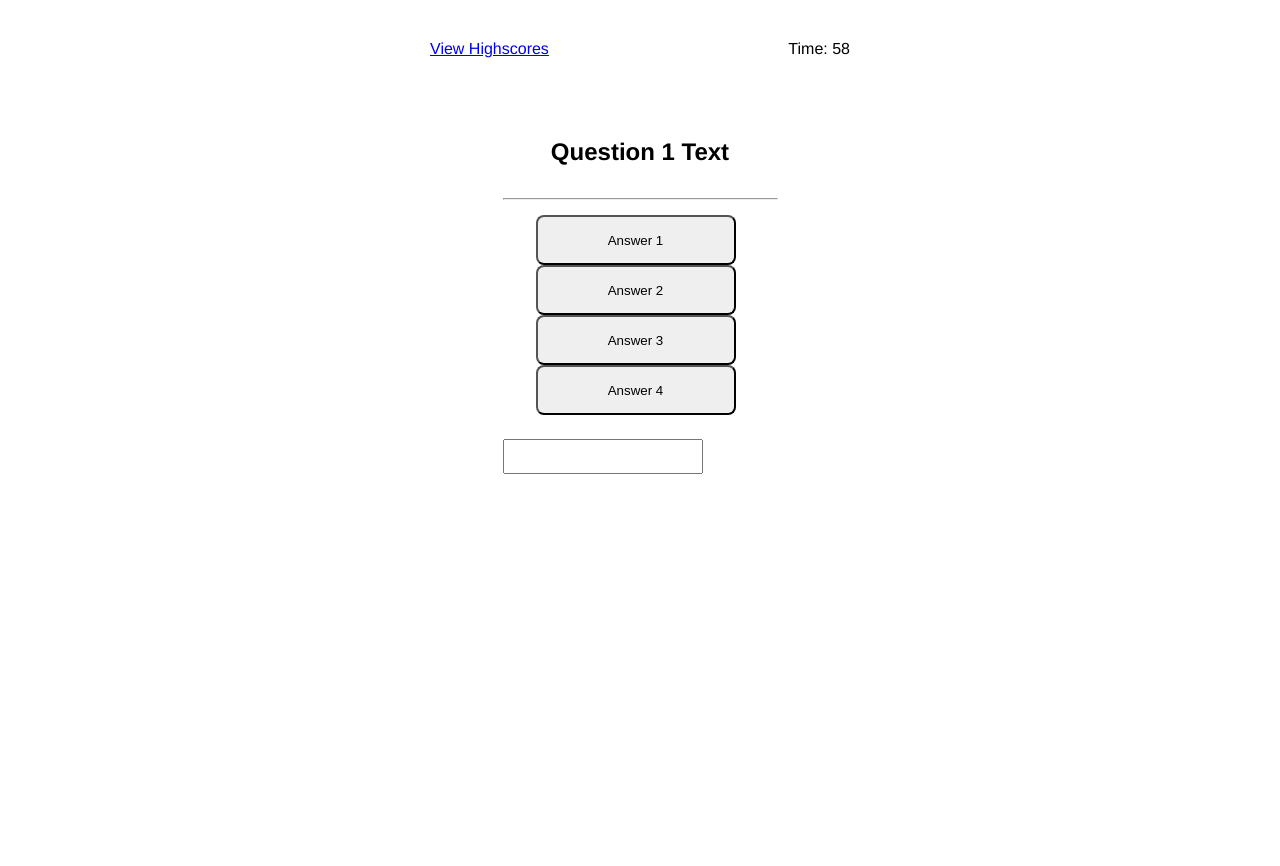
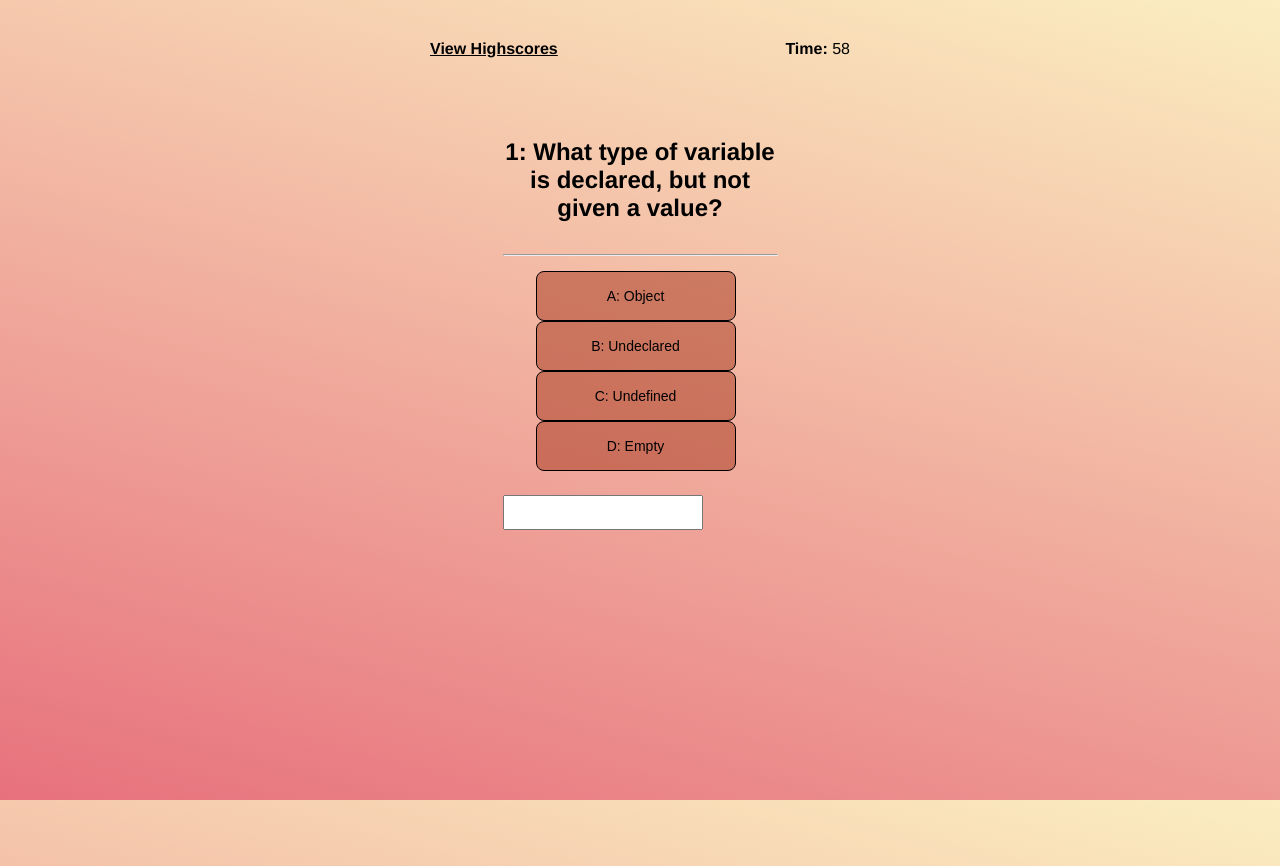
Before and after one commit to aMcCode/code_quiiz_amcn, a plain HTML site: page index.html in a window 1280 px wide. Both pictures are taken after a click on the button "Start the Quiz". Before the commit the page ends 810 px from the top, so only its background shows below. Drawn offline with Linux system fonts and the light colour scheme.

Commit message:
final updates

```diff
--- a/assets/css/hsStyle.css
+++ b/assets/css/hsStyle.css
@@ -4,13 +4,12 @@
     box-sizing: border-box;
 }
 
-/* :root {
-    --primary-color: hsla(11, 70%, 38%, 1);
-    --secondary-color: hsla(7, 97%, 86%, 1);
-    --tertiary-color: #39a6b2;
-    --filler-color:hsla(60, 60%, 99%, 1);
-    --olive: hsla(62, 59%, 30%, 1);
-} */
+:root {
+    --prim-bkgrnd: rgba(231,113,125,1);
+    --sec-bkgrnd: rgba(251,238,193,1);
+    --primary-color: hsla(11, 70%, 38%, .5);
+    --primary-color-full: hsla(11, 70%, 38%, 1);
+}
 
 html {
     height: 100%;
@@ -20,6 +19,16 @@ body {
     min-height: 100%;
     font-family: Helvetica, Arial, sans-serif;
     min-width: 100%;
+    background: linear-gradient(15deg, var(--prim-bkgrnd) 0%, var(--sec-bkgrnd) 100%);
+    background-repeat: no-repeat;
+    background-attachment: fixed;
+}
+
+main {
+  width: auto;
+  height: auto;
+  margin: 0 auto;
+  padding: 10px;
 }
 
 #wrapper-div {
@@ -30,14 +39,13 @@ body {
     display: flex;
     flex-direction: column;
     max-width: 300px;
-
 }
 
 header {
     display: flex;
     flex-direction: column;
     justify-content: space-between;
-    padding: 10vh 10vh 10vh 10vh;
+    padding: 10vh 0 3vh 0;
 }
 
 h1 {
@@ -52,6 +60,33 @@ hr {
 
 .row-wrapper {
     display: flex;
-    justify-content: center;
+    /* justify-content: center; */
     flex-wrap: nowrap;
 }
+
+.highScoreHeaderInput {
+    font-weight: bold;
+}
+
+.highScoreHeaderInput, .highScoreInput {
+    border-style: none;
+    background:none;
+    width: 75px;
+}
+
+#restartBtn {
+  background-color: var(--primary-color);
+  border-radius: 8px;
+  border-style: none;
+  color: #FFFFFF;
+  font-size: 14px;
+  font-weight: 500;
+  height: 40px;
+  padding: 10px 16px;
+  margin-top: 3vh;
+}
+
+#restartBtn:hover,
+#restartBtn:focus {
+    background: var(--primary-color-full);
+}
--- a/assets/css/styles.css
+++ b/assets/css/styles.css
@@ -4,13 +4,14 @@
     box-sizing: border-box;
 }
 
-/* :root {
-    --primary-color: hsla(11, 70%, 38%, 1);
-    --secondary-color: hsla(7, 97%, 86%, 1);
-    --tertiary-color: #39a6b2;
-    --filler-color:hsla(60, 60%, 99%, 1);
-    --olive: hsla(62, 59%, 30%, 1);
-} */
+:root {
+    --prim-bkgrnd: rgba(231,113,125,1);
+    --sec-bkgrnd: rgba(251,238,193,1);
+
+    --primary-color: hsla(11, 70%, 38%, .5);
+    --primary-color-full: hsla(11, 70%, 38%, 1);
+
+}
 
 html {
     height: 100%;
@@ -21,11 +22,15 @@ body {
     margin: auto;
     font-family: Helvetica, Arial, sans-serif;
     max-width: 500px;
+    background: linear-gradient(15deg, var(--prim-bkgrnd) 0%, var(--sec-bkgrnd) 100%);
+    background-repeat: no-repeat;
+    background-attachment: fixed;
 }
 
 header {
     display: flex;
     justify-content: space-between;
+    flex-wrap: wrap;
     padding: 5vh 5vh 0 5vh;
 }
 
@@ -33,8 +38,59 @@ header {
     margin-bottom: 5vh;
 }
 
+a {
+    font-weight: bold;
+    color: black;
+}
+
+a:hover {
+    color: var(--primary-color-full);
+}
+
+#timer-p {
+    font-weight: bold;
+}
+
+#timer {
+    font-weight: 100;
+}
+
+
 h1 {
     margin-bottom: 4vh;
+    font-weight: bold;
+}
+
+.button {
+  background-color: var(--primary-color);
+  border-radius: 8px;
+  border-style: none;
+  color: #FFFFFF;
+  font-size: 14px;
+  font-weight: 500;
+  height: 40px;
+  padding: 10px 16px;
+}
+
+.button:hover,
+.button:focus {
+    background: var(--primary-color-full);
+}
+
+.response-btn {
+  background-color: var(--primary-color);
+  border-radius: 8px;
+  border-style: solid;
+  border-width: .25px;
+  color: black;
+  font-size: 14px;
+  font-weight: 500;
+  height: 40px;
+  padding: 10px 16px;
+}
+
+.response-btn:hover {
+    background: #fbeec1;
 }
 
 #response-div hr {
--- a/assets/js/script.js
+++ b/assets/js/script.js
@@ -14,58 +14,60 @@ var response1, response2, response3, response4;
 var score = 0;
 var highScoresBtn = document.querySelector("#high-score-button");
 var startOverBtn = document.querySelector("#startover-button");
+var score_input = document.querySelector("#score");
+var initials_input = document.querySelector("#init");
 
 var questions = [
   {
-    question: "Question 1 Text",
+    question: "1: What type of variable is declared, but not given a value?",
     possible_reponses: {
-      1: "Answer 1",
-      2: "Answer 2",
-      3: "Answer 3",
-      4: "Answer 4",
+      1: "A: Object",
+      2: "B: Undeclared",
+      3: "C: Undefined",
+      4: "D: Empty"
     },
-    correct_response: 1,
+    correct_response: 3
   },
   {
-    question: "Question 2 Text",
+    question: "2: Which operator is used to assign value to a variable?",
     possible_reponses: {
-      1: "Answer 1",
-      2: "Answer 2",
-      3: "Answer 3",
-      4: "Answer 4",
+      1: "A: <",
+      2: "B: =",
+      3: "C: ===",
+      4: "D: =="
     },
-    correct_response: 2,
+    correct_response: 2
   },
   {
-    question: "Question 3 Text",
+    question: "3: What is the correct syntax for adding to local storage?",
     possible_reponses: {
-      1: "Answer 1",
-      2: "Answer 2",
-      3: "Answer 3",
-      4: "Answer 4",
+      1: "A: localStorage\n.setItem(<objectName>)",
+      2: "B: localStorage\n.SetItem(<objectName>)",
+      3: "C: localStorage\n.getItem(<objectName>)",
+      4: "D: localStorage\n.GetItem(<objectName>)"
     },
-    correct_response: 3,
+    correct_response: 1
   },
   {
-    question: "Question 4 Text",
+    question: "4: Which of the following values is falsey?",
     possible_reponses: {
-      1: "Answer 1",
-      2: "Answer 2",
-      3: "Answer 3",
-      4: "Answer 4",
+      1: "A: 0",
+      2: "B: NaN",
+      3: "C: undefined",
+      4: "D: All of the Above"
     },
-    correct_response: 4,
+    correct_response: 4
   },
   {
-    question: "Question 5 Text",
+    question: "5: Which of the following is NOT true about anonymous functions?",
     possible_reponses: {
-      1: "Answer 1",
-      2: "Answer 2",
-      3: "Answer 3",
-      4: "Answer 4",
+      1: "A: Have no name",
+      2: "B: Can't be assigned to variables",
+      3: "C: Can't be called from other functions",
+      4: "D: Can't be arguments"
     },
-    correct_response: 4,
-  },
+    correct_response: 4
+  }
 ];
 
 var userResponses = [];
@@ -77,7 +79,10 @@ var startTimer = function () {
     var curTime = document.getElementById("timer").innerText;
     var curTimeNum = !isNaN(curTime) ? Number(curTime) : 0;
     var updatedTime = curTimeNum - subtractTime;
-    document.getElementById("timer").innerText = updatedTime.toString();
+    if(updatedTime <= 0)
+        document.getElementById("timer").innerText = "Out of Time";
+    else
+        document.getElementById("timer").innerText = updatedTime.toString();
   }, 1000);
 };
 
@@ -86,7 +91,10 @@ var manage_element_visi = function (element_list, doHide) {
     elem = element_list[i];
 
     if (doHide) elem.hidden = true;
-    else elem.style.visibility = "visible";
+    else {
+        elem.hidden = false;
+        elem.style.visibility = "visible";
+    }
   }
 };
 
@@ -102,10 +110,9 @@ var calcAndSaveScore = function () {
   for (var i = 0; i < userResponses.length; i++)
     if (userResponses[i].resl === true) correctCount++;
 
-  /* only 10 questions */
-  score = correctCount * 10;
+  /* only 5 questions */
+  score = correctCount * 20;
 
-  var score_input = document.querySelector("#score");
   score_input.value = score;
   score_input.readOnly = true;
 };
@@ -125,21 +132,19 @@ var getInit_StoreScore = function () {
        storedScoreCount = 1;
   }
 
-  var initials_input = document.querySelector("#init");
+
   var initials = initials_input.value;
 
   //NEED CODE TO FORCE USER TO ENTER INITIALS
 
   var userScoreObj = {
-    scoreNum: storedScoreCount,
     init: initials,
-    score: score,
+    score: score
   };
 
   userScores.push(userScoreObj);
 
   var userScores_sorted = userScores.sort((a,b) => parseInt(b.score) - parseInt(a.score))
-  console.log(userScores_sorted);
 
   localStorage.setItem("userScores_sorted", JSON.stringify(userScores_sorted));
 };
@@ -193,11 +198,9 @@ async function getAnswers_ReportScores() {
 
     var time = document.getElementById("timer").innerText;
     var timeNum = !isNaN(time) ? Number(time) : 0;
-    if(time <= 0)
-        {
-            alert("You didn't complete the test in time. Please try again.")
-            break;
-        }
+
+    if(timeNum <= 0)
+        break;
 
     var response;
     var question = questions[i].question;
@@ -244,6 +247,7 @@ async function getAnswers_ReportScores() {
     subtractTime = 1;
 
     var feedback_input = document.getElementById("question-feedback");
+        feedback_input.readOnly = true;
 
     feedback_input.value = feedback;
 
@@ -260,6 +264,11 @@ async function getAnswers_ReportScores() {
 
       userResponses.push(userRespObj);
     }
+
+    if(i + 1 === questions.length) {
+        subtractTime = 0;
+    }
+
   }
 
   response_btn1.removeEventListener("click", respBtn1Resolver);
@@ -269,10 +278,10 @@ async function getAnswers_ReportScores() {
 
   var hold = await pause(40);
 
+  manage_element_visi([welcome_section], true);
   manage_element_visi([question_section], true);
   manage_element_visi([feedback_section], false);
 
-  //calculate score, save to storage and print to high scores
   calcAndSaveScore();
 
   highScoresBtn.addEventListener("click", getInit_OpenScoresWindow);
@@ -280,6 +289,12 @@ async function getAnswers_ReportScores() {
 }
 
 var start_function = function () {
+
+  var curTime_input = document.getElementById("timer");
+  if( Number(curTime_input.innerText) != 60) {
+    location.reload();
+  }
+
   startTimer();
 
   manage_element_visi([welcome_section], true);
--- a/index.html
+++ b/index.html
@@ -19,8 +19,8 @@
     <main id="main">
     <section  class="section" id="welcome">
             <h1 class="primary-h1">Coding Quiz Challenge</h1>
-            <p class="instructions">Welcome to the quiz! Press start to begin. You will initially have 60 minutes to complete # questions. You will lose 5 mins for each incorrect answer. The quiz will end when once you've completed all questions or once time runs out. You may record your initials after the test to record your score in high-scores. Good luck!</p>
-            <button id="start-btn" type="button" name="start">Start the Quiz</button>
+            <p class="instructions">Welcome to the quiz! Press start to begin. You will initially have 1 minute to complete 5 questions. You will lose 30 seconds for each incorrect answer. The quiz will end when once you've completed all questions or once time runs out. You may record your initials after the test to record your score in high-scores. Good luck!</p>
+            <button class="button" id="start-btn" type="button" name="start">Start the Quiz</button>
     </section>
     <section class="section" id="questions">
         <h1 id="question-h1">Question 1</h1>
```
Also changed, not shown: assets/js/high_score.js (+36 -2 lines), assets/images/highScores.png (added), assets/images/questions.png (added), assets/images/welcome.png (added), 1 other file.
